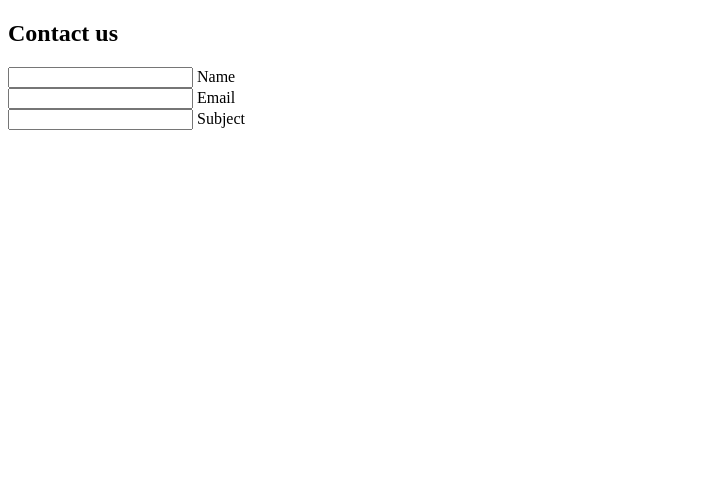
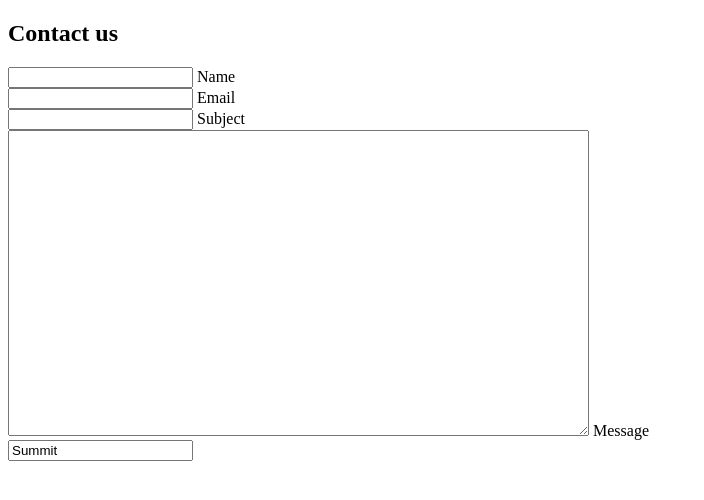
Before and after one commit to Isaacudoh/Contact-Form-Hover-button, a plain HTML site: page index.html in a window 1280 px wide. Shown: the whole page, without its empty margins (0-704 px from the left). Drawn offline with Linux system fonts and the light colour scheme.

Commit message:
markup completed

```diff
--- a/index.html
+++ b/index.html
@@ -25,6 +25,11 @@
                 <input type="text" name="" id="">
                 <label for="">Subject</label>
             </div>
+            <div>
+               <textarea name="" id="" cols="70" rows="20"></textarea>
+               <label for="">Message</label>
+            </div>
+            <input type="summit" name="" value="Summit">
         </form>
     </div>
 </body>
```
